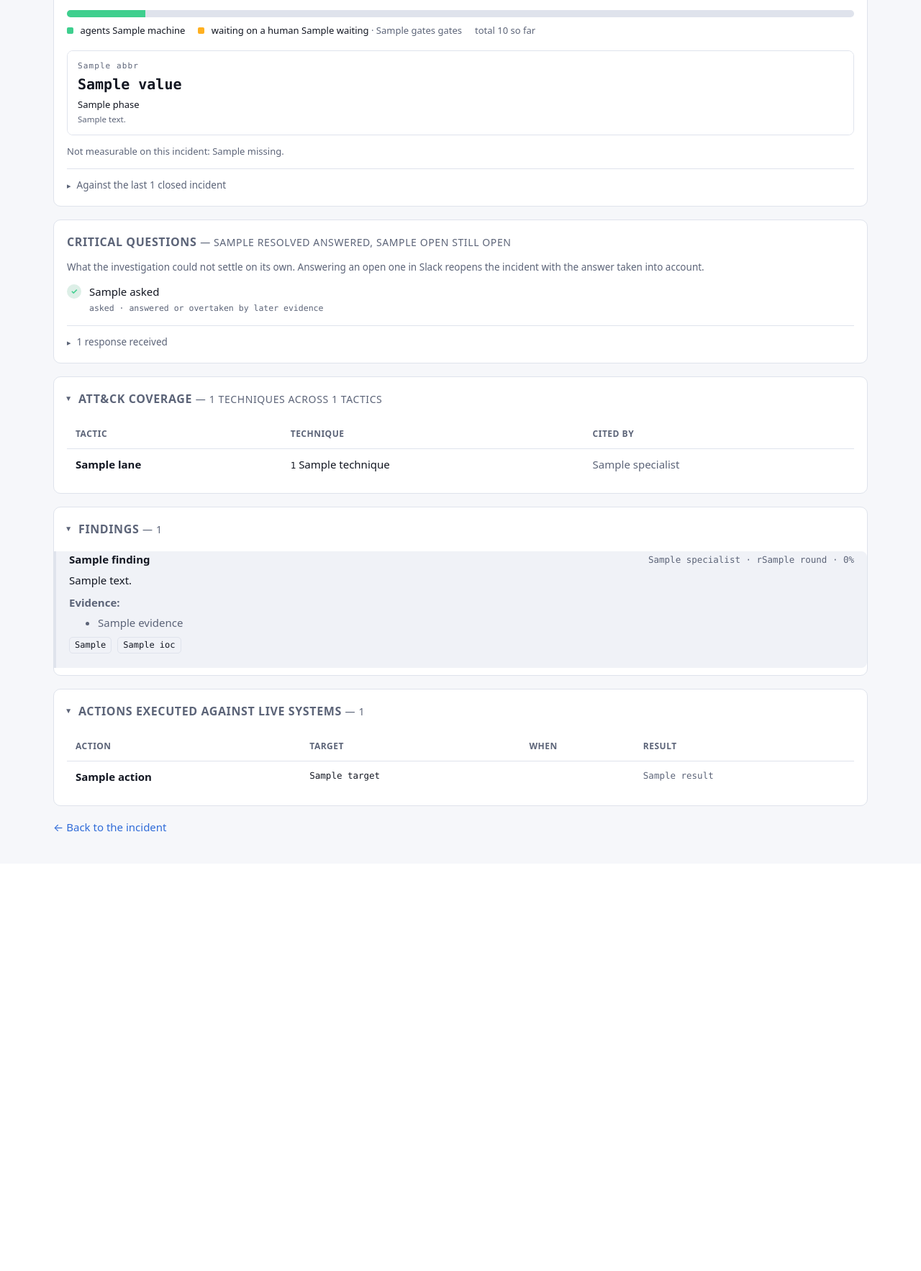
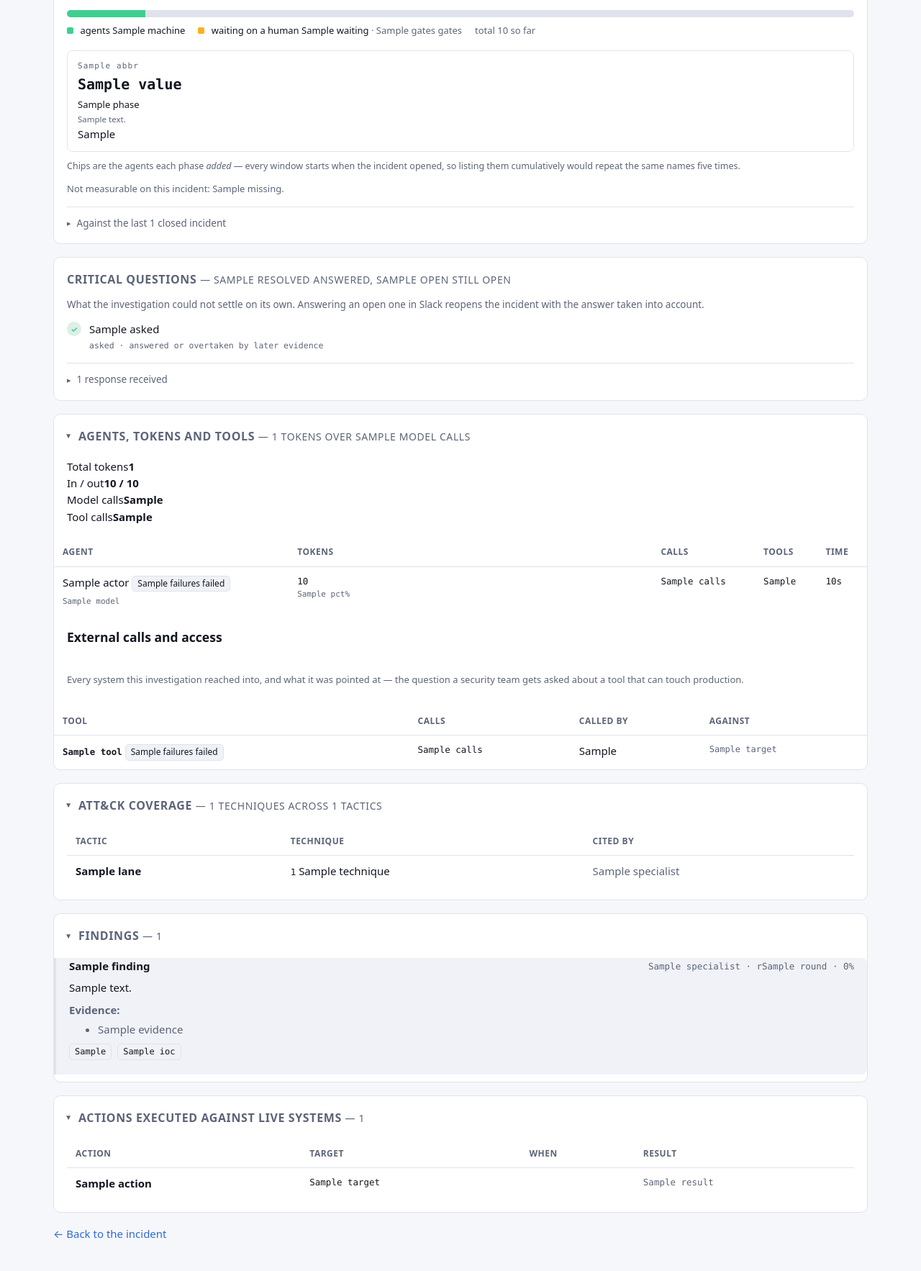
Before and after one commit to Al-T4ie/AgenticIR, a FastAPI app: template app/templates/report.html in a window 1280 px wide. Shown: the part 549-2315 px from the top of the page at 72% size. Before the commit the page ends 1704 px from the top, so only its background shows below. Run offline with FastAPI, Linux system fonts and the light colour scheme; the template is opened without the code that fills it: most values are stand-ins (such as "Sample title", 1, 10 or a date in 2020); parts of the project's set-up code (start-up, migrations or seed data) failed here and were passed over; some libraries are stand-ins or nearby versions.

Commit message:
Update app/templates/report.html

```diff
--- a/app/templates/report.html
+++ b/app/templates/report.html
@@ -83,9 +83,18 @@
         <div class="n mono">{{ p.value }}</div>
         <div class="l">{{ p.label }}</div>
         <div class="muted note">{{ p.note }}</div>
+        {% if p.new_actors %}
+          <div class="tt-actors">
+            {% for a in p.new_actors %}<span class="agent-chip">{{ a }}</span>{% endfor %}
+          </div>
+        {% endif %}
       </div>
     {% endfor %}
   </div>
+  <p class="muted" style="margin:10px 0 0; font-size:12.5px">
+    Chips are the agents each phase <em>added</em> — every window starts when the
+    incident opened, so listing them cumulatively would repeat the same names five times.
+  </p>
 
   {% if timings.missing %}
     <p class="muted" style="margin:12px 0 0; font-size:13px">
@@ -164,6 +173,78 @@
     </details>
   {% endif %}
 </div>
+{% endif %}
+
+{# ── What the run cost, and what it touched ───────────────────────────────
+   Recorded per incident rather than read from Prometheus: the counters carry
+   no incident label, so they can say what the service did today but not what
+   this investigation spent. #}
+{% if not spend.empty %}
+<details class="panel fold" open>
+  <summary><h2>Agents, tokens and tools
+    <span class="muted" style="font-weight:400; font-size:14px">
+      — {{ '{:,}'.format(spend.total_tokens) }} tokens over {{ spend.llm_calls }} model call{{ '' if spend.llm_calls == 1 else 's' }}
+    </span>
+  </h2></summary>
+
+  <div class="spend-head">
+    <div class="cell"><span>Total tokens</span><b>{{ '{:,}'.format(spend.total_tokens) }}</b></div>
+    <div class="cell"><span>In / out</span><b>{{ '{:,}'.format(spend.input_tokens) }} / {{ '{:,}'.format(spend.output_tokens) }}</b></div>
+    <div class="cell"><span>Model calls</span><b>{{ spend.llm_calls }}</b></div>
+    <div class="cell"><span>Tool calls</span><b>{{ spend.tool_calls }}</b></div>
+  </div>
+
+  {% if spend.tokens_unreported %}
+    <p class="muted" style="margin:0 0 12px; font-size:13px">
+      The provider did not report token usage on these calls, so the counts read
+      zero. The call and tool tallies are still accurate.
+    </p>
+  {% endif %}
+
+  <table class="spend">
+    <thead>
+      <tr><th>Agent</th><th>Tokens</th><th style="width:34%"></th><th>Calls</th><th>Tools</th><th>Time</th></tr>
+    </thead>
+    <tbody>
+      {% for a in spend.agents %}
+        <tr>
+          <td><span class="agent-chip lg">{{ a.actor }}</span>
+            {% if a.failures %}<span class="tag err">{{ a.failures }} failed</span>{% endif %}
+            {% if a.models %}<div class="muted mono" style="font-size:11px; margin-top:3px">{{ a.models|join(', ') }}</div>{% endif %}
+          </td>
+          <td class="mono num">{{ '{:,}'.format(a.tokens) }}<div class="muted" style="font-size:11px">{{ a.pct }}%</div></td>
+          <td><div class="sbar"><span style="width: {{ a.share }}%"></span></div></td>
+          <td class="mono num">{{ a.calls }}</td>
+          <td class="mono num">{{ a.tool_calls or '—' }}</td>
+          <td class="mono num">{{ (a.ms / 1000)|round(1) }}s</td>
+        </tr>
+      {% endfor %}
+    </tbody>
+  </table>
+
+  {% if spend.tools %}
+    <h3 class="sub-h">External calls and access</h3>
+    <p class="muted" style="margin:0 0 10px; font-size:13px">
+      Every system this investigation reached into, and what it was pointed at —
+      the question a security team gets asked about a tool that can touch production.
+    </p>
+    <div class="table-wrap" style="margin:0">
+      <table>
+        <thead><tr><th>Tool</th><th>Calls</th><th>Called by</th><th>Against</th></tr></thead>
+        <tbody>
+        {% for t in spend.tools %}
+          <tr>
+            <td><b class="mono">{{ t.tool }}</b>{% if t.failures %} <span class="tag err">{{ t.failures }} failed</span>{% endif %}</td>
+            <td class="mono num">{{ t.calls }}</td>
+            <td>{% for b in t.by %}<span class="agent-chip">{{ b }}</span>{% endfor %}</td>
+            <td class="mono muted" style="font-size:12px">{{ t.targets|join(' · ') or '—' }}</td>
+          </tr>
+        {% endfor %}
+        </tbody>
+      </table>
+    </div>
+  {% endif %}
+</details>
 {% endif %}
 
 {% if attack.observed %}
```
